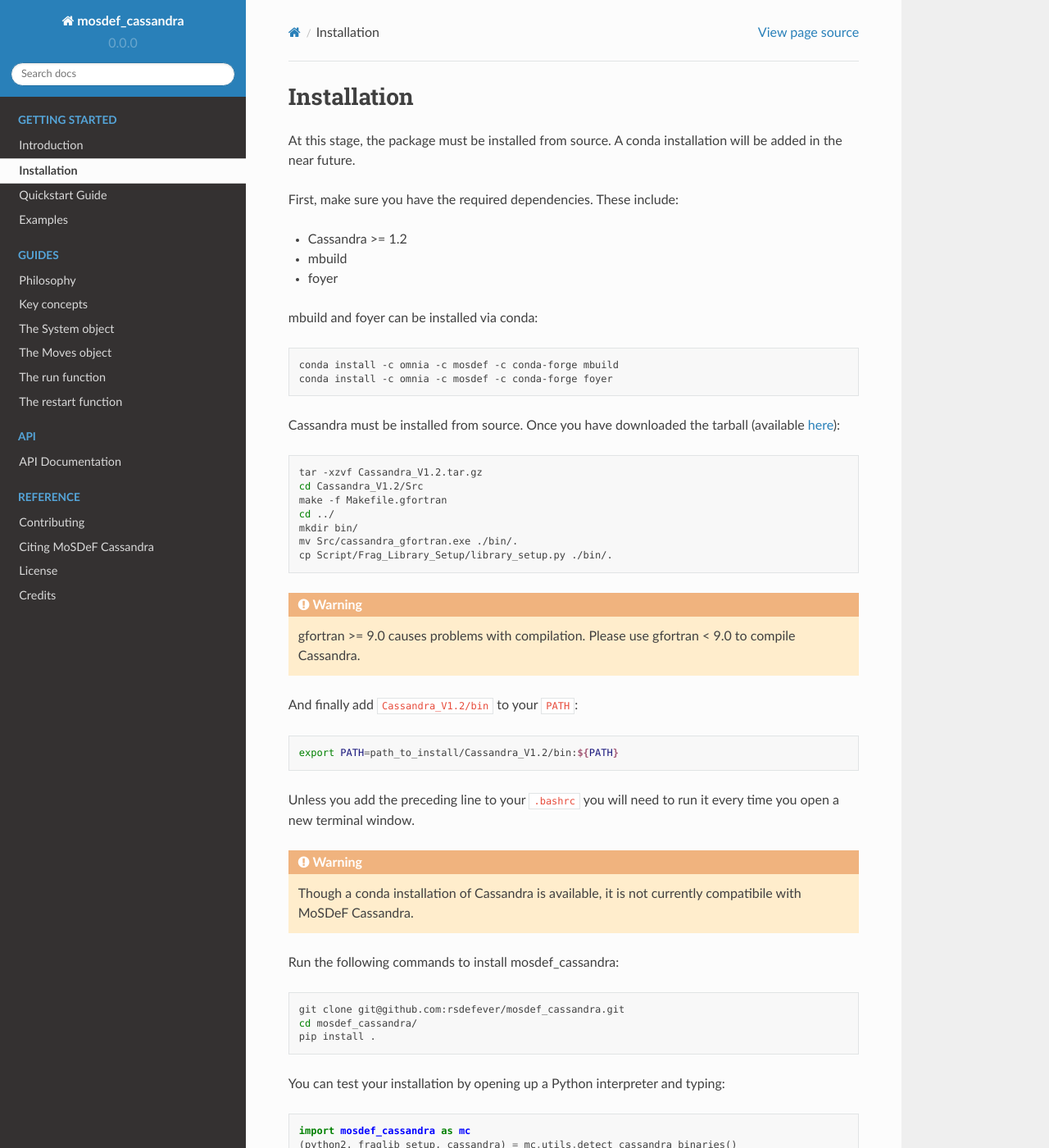
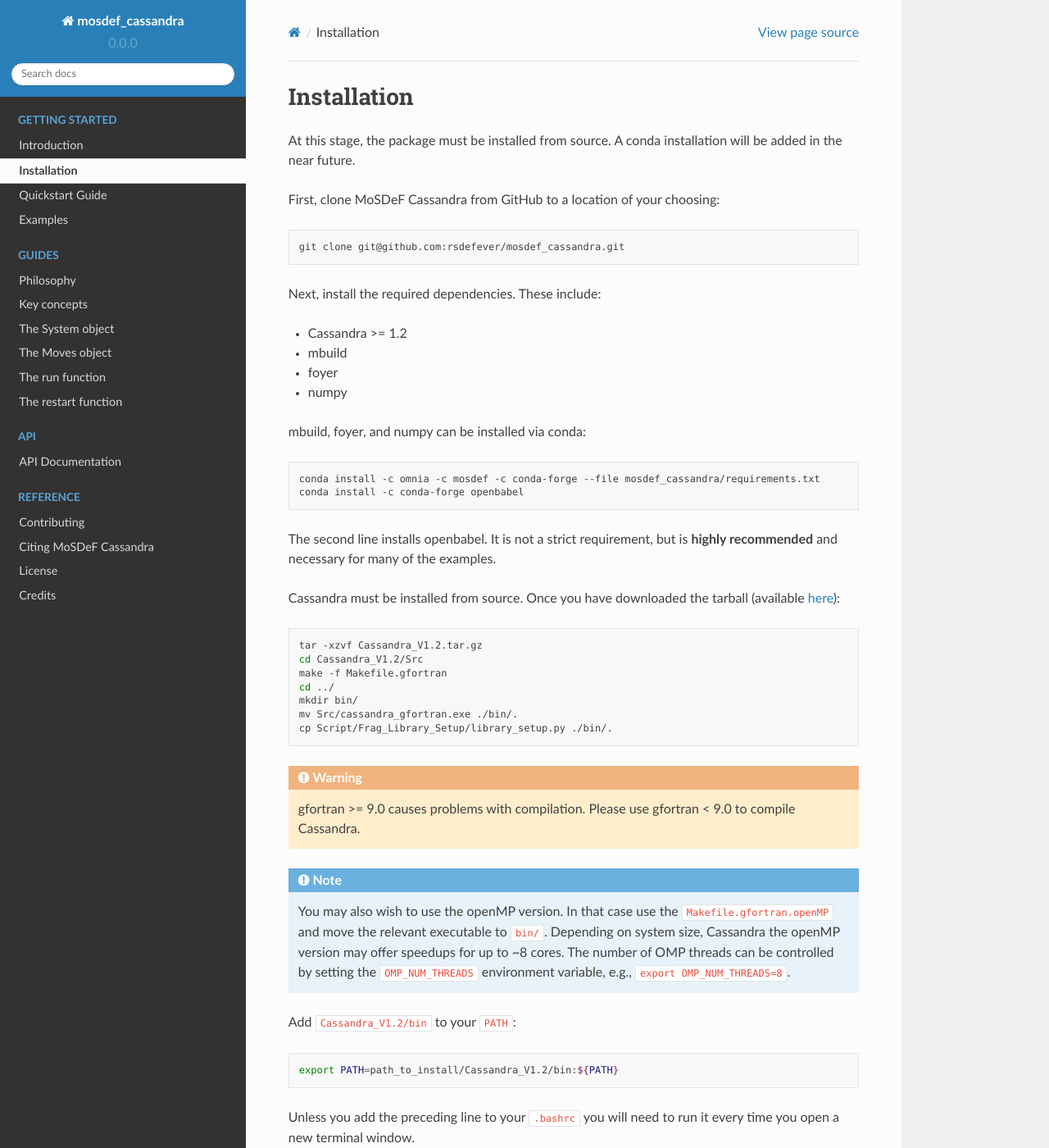
Before and after one commit to MaginnGroup/mosdef_cassandra, a Sphinx documentation site: the page built from docs/source/getting_started/install.rst, in a window 1280 px wide and 1400 px high. Shown: the whole window at 82% size. Built offline with Sphinx 7.4.7 and the Read the Docs theme 2.0.0, drawn with Linux system fonts in a browser that asks for light colours; the version number is read from the project's files by our own code; some of the changed text lies outside the part shown.

Commit message:
Clarify install instructions

```diff
--- a/docs/source/getting_started/install.rst
+++ b/docs/source/getting_started/install.rst
@@ -4,18 +4,28 @@
 At this stage, the package must be installed from source.  A conda
 installation will be added in the near future.
 
-First, make sure you have the required dependencies. These include:
+First, clone MoSDeF Cassandra from GitHub to a location of your choosing:
+
+.. code-block:: bash
+
+    git clone git@github.com:rsdefever/mosdef_cassandra.git
+
+Next, install the required dependencies. These include:
 
 * Cassandra >= 1.2
 * mbuild
 * foyer
+* numpy
 
-mbuild and foyer can be installed via conda:
+mbuild, foyer, and numpy can be installed via conda:
 
 .. code-block:: bash
 
-    conda install -c omnia -c mosdef -c conda-forge mbuild
-    conda install -c omnia -c mosdef -c conda-forge foyer
+    conda install -c omnia -c mosdef -c conda-forge --file mosdef_cassandra/requirements.txt
+    conda install -c conda-forge openbabel
+
+The second line installs openbabel. It is not a strict requirement,
+but is **highly recommended** and necessary for many of the examples.
 
 Cassandra must be installed from source. Once you have downloaded the tarball
 (available `here <https://cassandra.nd.edu/index.php/download>`_):
@@ -34,7 +44,16 @@
   gfortran >= 9.0 causes problems with compilation. Please use gfortran < 9.0
   to compile Cassandra.
 
-And finally add ``Cassandra_V1.2/bin`` to your ``PATH``:
+.. note::
+    You may also wish to use the openMP version. In that case use the
+    ``Makefile.gfortran.openMP`` and move the relevant executable to
+    ``bin/``. Depending on system size, Cassandra the openMP version
+    may offer speedups for up to ~8 cores. The number of OMP threads
+    can be controlled by setting the ``OMP_NUM_THREADS`` environment
+    variable, e.g., ``export OMP_NUM_THREADS=8``.
+
+
+Add ``Cassandra_V1.2/bin`` to your ``PATH``:
 
 .. code-block:: bash
 
@@ -47,12 +66,12 @@
     Though a conda installation of Cassandra is available,
     it is not currently compatibile with MoSDeF Cassandra.
 
-Run the following commands to install mosdef_cassandra:
+Finally, run the following commands to complete the installation of
+mosdef_cassandra:
 
 .. code-block:: bash
 
-    git clone git@github.com:rsdefever/mosdef_cassandra.git
-    cd mosdef_cassandra/
+    cd PATH_TO_REPO/mosdef_cassandra/
     pip install .
 
 You can test your installation by opening up a Python interpreter and typing:
@@ -75,11 +94,3 @@
     /afs/crc.nd.edu/user/r/rdefever/software/Cassandra_V1.2/bin/library_setup.py
     Cassandra:
     /afs/crc.nd.edu/user/r/rdefever/software/Cassandra_V1.2/bin/cassandra_gfortran_openMP.exe
-
-.. warning::
-  openbabel is not a required dependency for mbuild or MoSDeF Cassandra.
-  However, most of the examples require openbabel to generate
-  an ``mbuild.Compound`` from a SMILES string
-  (e.g., ``molecule = mbuild.load("CC", smiles=True)``). Therefore, we highly
-  recommend installing openbabel via conda:
-  ``conda install -c conda-forge openbabel``.
```
